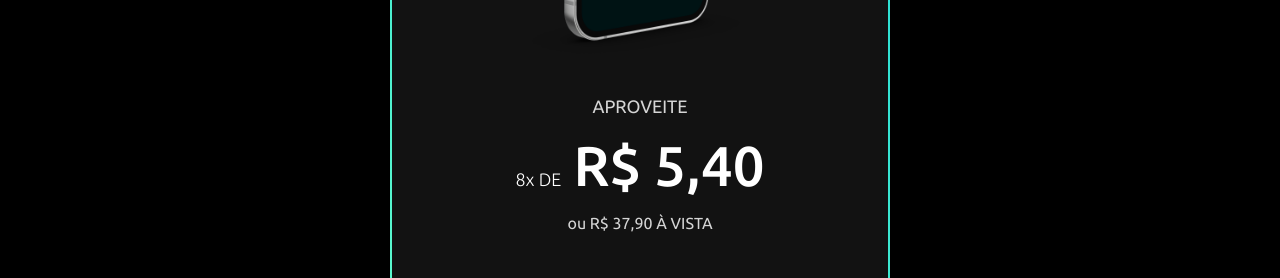
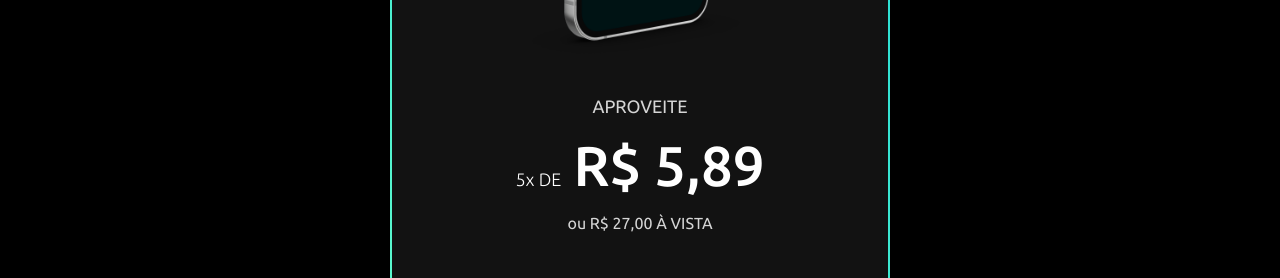
Before and after one commit to ramonscampos/dozeroaolucro, a React (Create React App) app: page / in a window 1280 px wide. Shown: the part 4760-5038 px from the top of the page. Built offline with nearby package versions, Linux system fonts and the light colour scheme.

Commit message:
Alteração preço

```diff
--- a/src/pages/home/index.tsx
+++ b/src/pages/home/index.tsx
@@ -189,9 +189,9 @@ export const Home = () => {
 
                         <h5>APROVEITE</h5>
 
-                        <span className={styles.priceText}>8x DE <b>R$ 5,40</b></span>
+                        <span className={styles.priceText}>5x DE <b>R$ 5,89</b></span>
 
-                        <span className={styles.priceSingle}>ou R$ 37,90 À VISTA</span>
+                        <span className={styles.priceSingle}>ou R$ 27,00 À VISTA</span>
 
                         <Button href="https://pay.kiwify.com.br/Hj2n0t6" title="COMPRAR AGORA" className={styles.button} />
 
```
